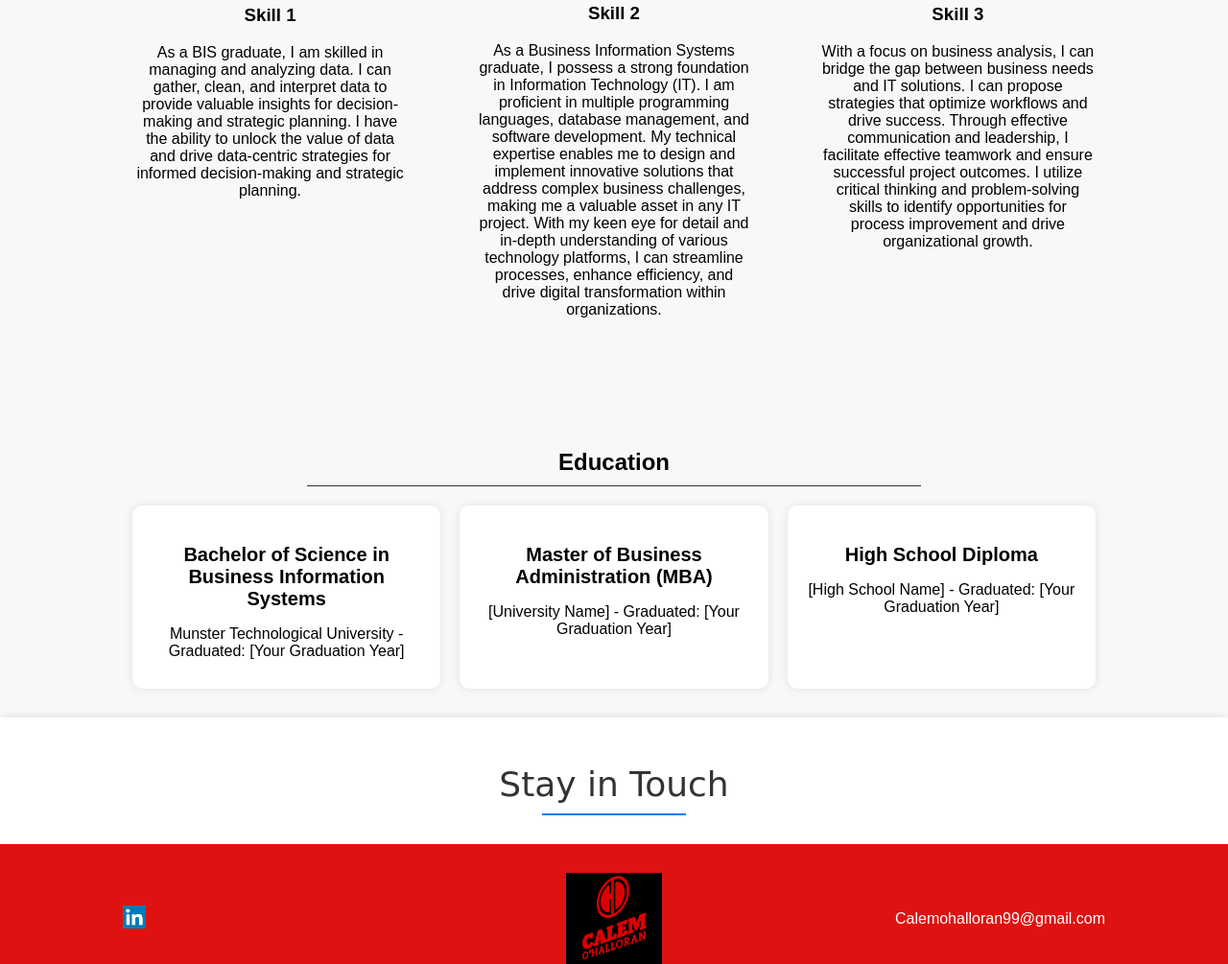
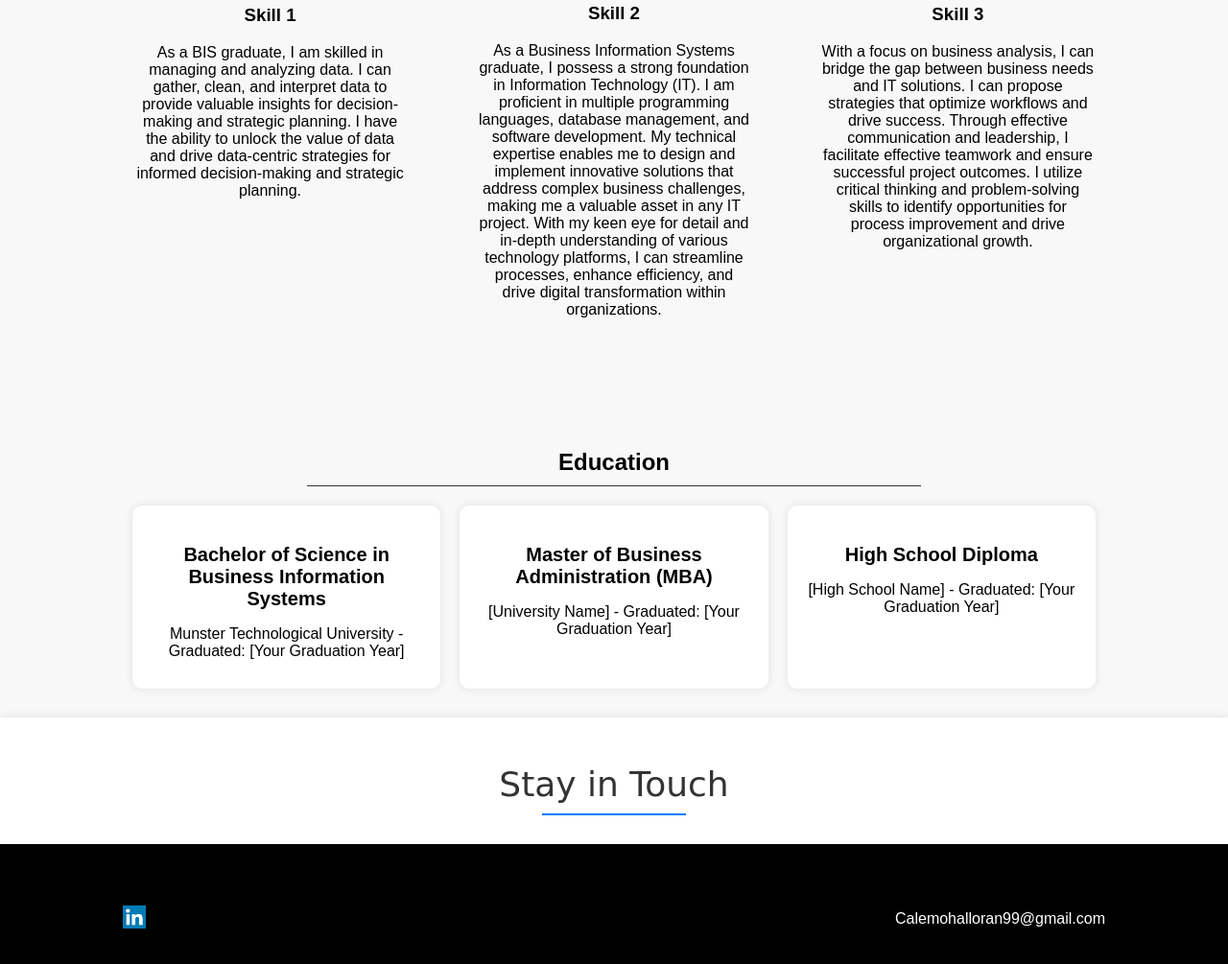
Before and after one commit to calemoh1999/Portfolio, a website: page CalemOHalloran/Index.html in a window 1280 px wide. Shown: the part 1015-2020 px from the top of the page at 96% size. Drawn offline with Linux system fonts and the light colour scheme.

Commit message:
Update Styles.css

```diff
--- a/CalemOHalloran/Styles.css
+++ b/CalemOHalloran/Styles.css
@@ -147,7 +147,7 @@ header {
 /* Footer styles */
 
 .footer-content {
-  background-color: #df1212;
+  background-color: #000000;
   padding-top: 30px;
   display: flex;
   justify-content: space-between;
```
